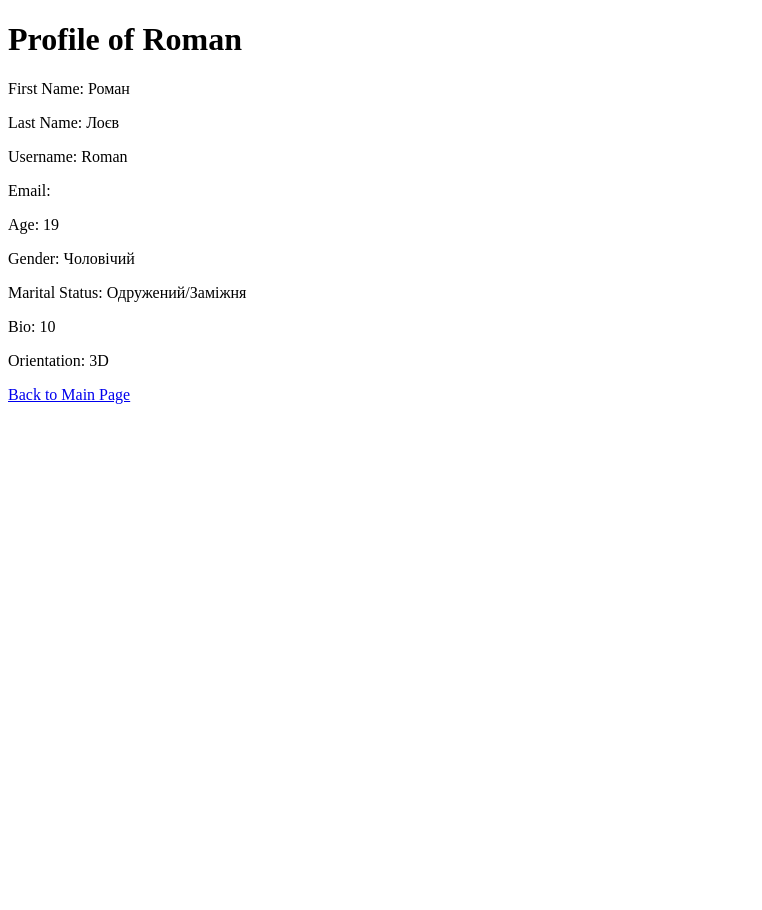
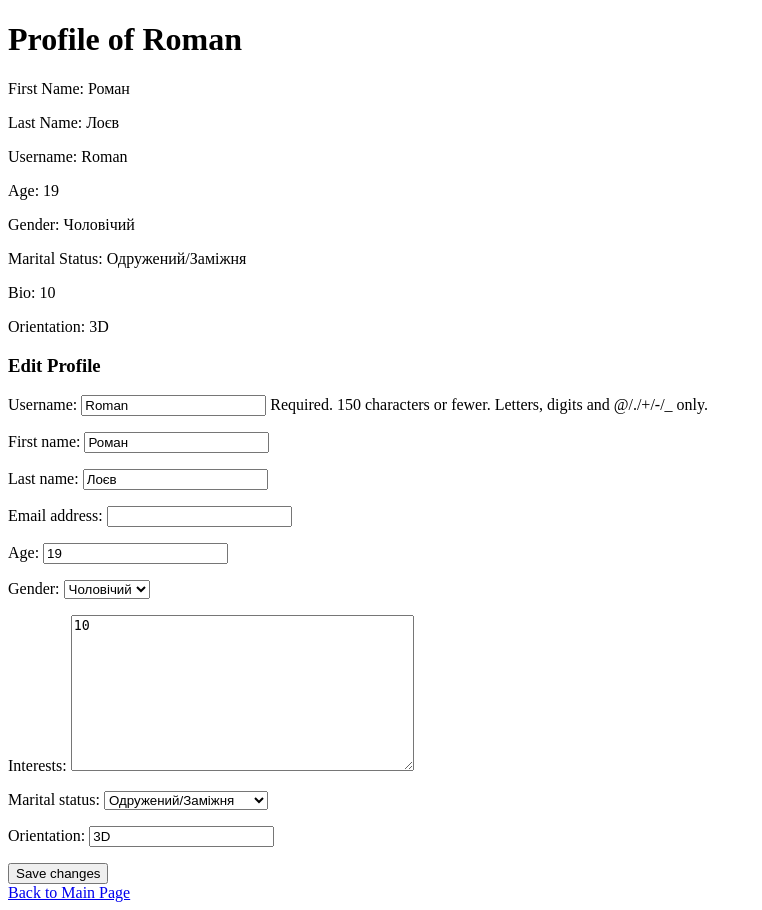
Before and after one commit to Rom-Cola/Baldu, a Django app: page /profile/ in a window 1280 px wide. Shown: the whole page, without its empty margins (0-762 px from the left). Before the commit the page ends 404 px from the top, so only its background shows below. Run offline with Django 5.2, Linux system fonts and the light colour scheme; a user stored in the database is signed in.

Commit message:
Profile change

```diff
--- a/BalduApp/forms.py
+++ b/BalduApp/forms.py
@@ -77,3 +77,14 @@ class LikeForm(forms.Form):
 
 class DislikeForm(forms.Form):
     user_id = forms.IntegerField(widget=forms.HiddenInput())
+
+class UserEditForm(forms.ModelForm):
+    class Meta:
+        model = User
+        fields = ['username', 'first_name', 'last_name', 'email', 'age', 'gender', 'interests', 'marital_status', 'orientation']
+
+    def clean_age(self):
+        age = self.cleaned_data.get('age')
+        if age < 18:
+            raise forms.ValidationError('Вік повинен бути не менше 18 років.')
+        return age
--- a/BalduApp/models.py
+++ b/BalduApp/models.py
@@ -1,5 +1,4 @@
 # BalduApp/models.py
-
 from django.contrib.auth.models import AbstractUser
 from django.db import models
 
--- a/BalduApp/views.py
+++ b/BalduApp/views.py
@@ -3,8 +3,9 @@
 from django.shortcuts import render, redirect, get_object_or_404
 from django.contrib.auth import login, authenticate, logout
 from django.contrib.auth.decorators import login_required
-from .forms import LoginForm, SignupForm, MessageForm, NewChatForm, LikeForm, DislikeForm
+from .forms import LoginForm, SignupForm, MessageForm, NewChatForm, LikeForm, DislikeForm, UserEditForm
 from .models import Chat, Recommendation, User, Dislike, Message
+
 
 def startPage(request): # Сторінка з вибором реєстрації або логіном
     return render(request, 'BalduApp/startPage.html')
@@ -41,7 +42,14 @@ def logout_view(request):
 
 @login_required
 def profile(request):
-    return render(request, 'BalduApp/profile.html')
+    if request.method == 'POST':
+        form = UserEditForm(request.POST, instance=request.user)
+        if form.is_valid():
+            form.save()
+            return redirect('profile')  # Або інший URL для перенаправлення після успішного редагування
+    else:
+        form = UserEditForm(instance=request.user)
+    return render(request, 'BalduApp/profile.html', {'form': form})
 
 @login_required
 def main_page(request):
--- a/templates/BalduApp/profile.html
+++ b/templates/BalduApp/profile.html
@@ -9,12 +9,17 @@
     <p>First Name: {{ user.first_name }}</p>
     <p>Last Name: {{ user.last_name }}</p>
     <p>Username: {{ user.username }}</p>
-    <p>Email: {{ user.email }}</p>
     <p>Age: {{ user.age }}</p>
     <p>Gender: {{ user.get_gender_display }}</p>
     <p>Marital Status: {{ user.get_marital_status_display }}</p>
     <p>Bio: {{ user.interests }}</p>
     <p>Orientation: {{ user.orientation }}</p>
+    <h3>Edit Profile</h3>
+    <form method="POST">
+        {% csrf_token %}
+        {{ form.as_p }}
+        <button type="submit">Save changes</button>
+    </form>
     <a href="{% url 'main_page' %}">Back to Main Page</a>
 </body>
 </html>
```
